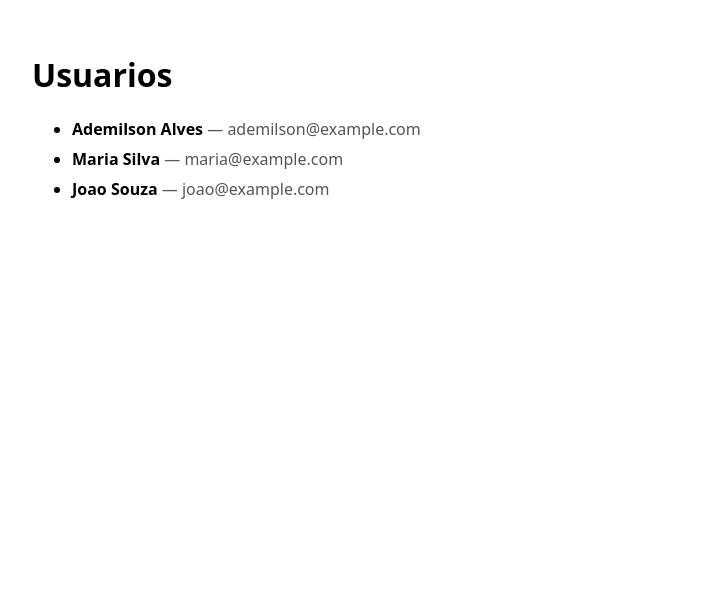
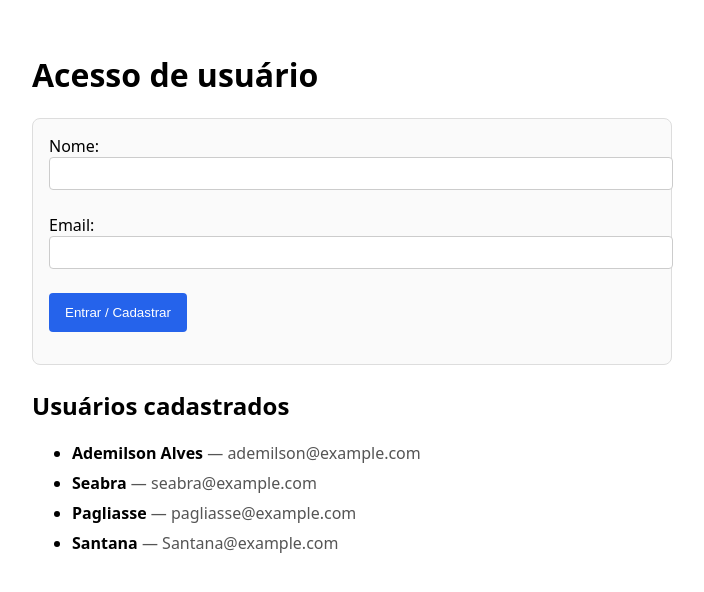
Before and after one commit to Claude-Impact-Lab/bootcamp-tech-afya, a FastAPI app: page / in a window 1280 px wide. Shown: the top 592 px of the page, without its empty margins (288-992 px from the left). Run offline with FastAPI, Linux system fonts and the light colour scheme.

Commit message:
Adicionada formulário de login e lista fixa de usuários ADM

```diff
--- a/app/main.py
+++ b/app/main.py
@@ -2,6 +2,7 @@ from pathlib import Path
 
 from fastapi import FastAPI, Request
 from fastapi.templating import Jinja2Templates
+from pydantic import BaseModel
 
 BASE_DIR = Path(__file__).resolve().parent
 
@@ -9,11 +10,24 @@ app = FastAPI(title="User Manager")
 templates = Jinja2Templates(directory=BASE_DIR / "templates")
 
 # Enquanto nao existe banco (missao 03), os usuarios moram aqui.
+# Este dicionario e apenas um armazenamento em memoria.
 USUARIOS = [
     {"id": 1, "nome": "Ademilson Alves", "email": "ademilson@example.com"},
-    {"id": 2, "nome": "Maria Silva", "email": "maria@example.com"},
-    {"id": 3, "nome": "Joao Souza", "email": "joao@example.com"},
+    {"id": 2, "nome": "Seabra", "email": "seabra@example.com"},
+    {"id": 3, "nome": "Pagliasse", "email": "pagliasse@example.com"},
+    {"id": 4, "nome": "Santana", "email": "Santana@example.com"},
 ]
+
+
+class UserCreate(BaseModel):
+    """Modelo de dados que o cliente envia para cadastrar um usuario."""
+    nome: str
+    email: str
+
+
+class User(UserCreate):
+    """Modelo de dados retornado pela API quando um usuario e criado."""
+    id: int
 
 
 @app.get("/health")
@@ -23,16 +37,21 @@ def health() -> dict[str, str]:
 
 
 @app.get("/users")
-def listar_usuarios() -> list[dict]:
-    """Lista os usuarios cadastrados.
+def listar_usuarios() -> list[User]:
+    """Lista os usuarios cadastrados."""
+    return USUARIOS
 
-    Sem nenhum usuario, devolve 200 com lista vazia: quem consome nao
-    precisa tratar "vazio" como erro.
-    """
-    return USUARIOS
+
+@app.post("/users", response_model=User, status_code=201)
+def criar_usuario(dados: UserCreate) -> User:
+    """Cria um novo usuario na lista em memoria."""
+    proximo_id = max((usuario["id"] for usuario in USUARIOS), default=0) + 1
+    usuario = {"id": proximo_id, "nome": dados.nome, "email": dados.email}
+    USUARIOS.append(usuario)
+    return usuario
 
 
 @app.get("/")
 def index(request: Request):
-    """A tela. Busca os usuarios na API e monta a lista."""
+    """A tela. Busca os usuarios na API e mostra o formulario."""
     return templates.TemplateResponse(request=request, name="index.html")
--- a/app/templates/index.html
+++ b/app/templates/index.html
@@ -20,23 +20,96 @@
         color: #555;
       }
     </style>
+  <style>
+      body {
+        font-family: system-ui, sans-serif;
+        margin: 0 auto;
+        padding: 2rem 1rem;
+        max-width: 40rem;
+      }
+
+      li {
+        margin-bottom: 0.5rem;
+      }
+
+      .email {
+        color: #555;
+      }
+
+      form {
+        margin-bottom: 1.5rem;
+        border: 1px solid #ddd;
+        padding: 1rem;
+        border-radius: 0.5rem;
+        background: #fafafa;
+      }
+
+      label {
+        display: block;
+        margin-bottom: 0.5rem;
+      }
+
+      input {
+        width: 100%;
+        padding: 0.5rem;
+        margin-bottom: 1rem;
+        border: 1px solid #ccc;
+        border-radius: 0.25rem;
+      }
+
+      button {
+        padding: 0.75rem 1rem;
+        background: #2563eb;
+        color: white;
+        border: none;
+        border-radius: 0.25rem;
+        cursor: pointer;
+      }
+
+      button:disabled {
+        opacity: 0.6;
+        cursor: not-allowed;
+      }
+    </style>
   </head>
   <body>
-    <h1>Usuarios</h1>
+    <h1>Acesso de usuário</h1>
 
+    <form id="login-form">
+      <label>
+        Nome:
+        <input type="text" id="nome" name="nome" required />
+      </label>
+
+      <label>
+        Email:
+        <input type="email" id="email" name="email" required />
+      </label>
+
+      <button type="submit">Entrar / Cadastrar</button>
+      <p id="mensagem" style="margin-top: 0.5rem; color: #1d4ed8"></p>
+    </form>
+
+    <h2>Usuários cadastrados</h2>
     <p id="aviso">carregando...</p>
     <ul id="lista"></ul>
 
     <script>
       const aviso = document.getElementById("aviso");
       const lista = document.getElementById("lista");
+      const form = document.getElementById("login-form");
+      const nomeInput = document.getElementById("nome");
+      const emailInput = document.getElementById("email");
+      const mensagem = document.getElementById("mensagem");
 
-      // A tela nao sabe quantos usuarios existem: ela monta os <li> a
-      // partir do que a API respondeu.
+      // Esta funcao carrega os usuarios da API e atualiza a lista na tela.
+      function carregarUsuarios() {
+        aviso.textContent = "carregando...";
+        lista.innerHTML = "";
+
         fetch("/users")
           .then((resposta) => resposta.json())
           .then((usuarios) => {
-          // Lista vazia nao e erro: e so uma lista sem itens.
             aviso.textContent = usuarios.length
               ? ""
               : "nenhum usuario cadastrado";
@@ -58,6 +131,43 @@
           .catch(() => {
             aviso.textContent = "erro ao chamar a API";
           });
+      }
+
+      // Quando o formulario e enviado, criamos um novo usuario via POST.
+      form.addEventListener("submit", (event) => {
+        event.preventDefault();
+        mensagem.textContent = "Enviando...";
+
+        const novoUsuario = {
+          nome: nomeInput.value.trim(),
+          email: emailInput.value.trim(),
+        };
+
+        fetch("/users", {
+          method: "POST",
+          headers: {
+            "Content-Type": "application/json",
+          },
+          body: JSON.stringify(novoUsuario),
+        })
+          .then((resposta) => {
+            if (!resposta.ok) {
+              throw new Error("Falha ao cadastrar usuario");
+            }
+            return resposta.json();
+          })
+          .then((usuarioCriado) => {
+            mensagem.textContent = `Usuário ${usuarioCriado.nome} cadastrado com sucesso!`;
+            nomeInput.value = "";
+            emailInput.value = "";
+            carregarUsuarios();
+          })
+          .catch(() => {
+            mensagem.textContent = "Erro ao cadastrar usuário. Tente novamente.";
+          });
+      });
+
+      carregarUsuarios();
     </script>
   </body>
 </html>
```
Lines whose indentation alone changed are shown as unchanged.
